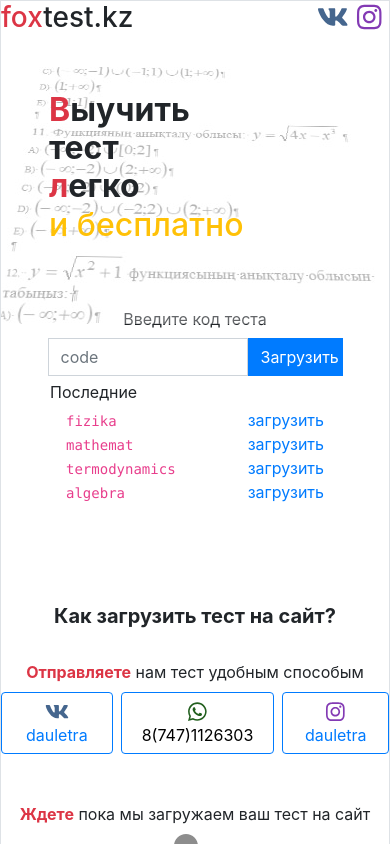
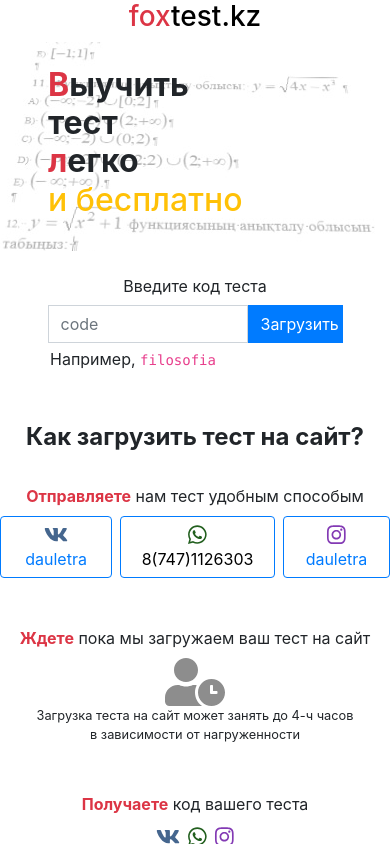
Before and after one commit to dauletra/foxtest-mirinda, a Vue app: page / in a window 390 px wide. Shown: the top 844 px of the page. Built offline with nearby package versions, Linux system fonts and the light colour scheme; what vue2-touch-events would draw is missing.

Commit message:
main page redesign: last codes update and remove

```diff
--- a/src/App.vue
+++ b/src/App.vue
@@ -1,12 +1,14 @@
 <template>
-    <div class="container-fluid px-0 border" style="max-width: 700px">
-        <div class="h3 d-flex justify-content-between">
+    <div class="container-fluid px-0" style="max-width: 700px">
+        <div class="h3 d-flex justify-content-center">
             <!-- header -->
             <span>
-                <sp>fox</sp><span class="">test.kz</span>
+                <a href="/" class="text-decoration-none">
+                    <sp>fox</sp><span class="" style="color: black;">test.kz</span>
+                </a>
             </span>
-            <span>
-                <font-awesome-icon :icon="['fab', 'vk']" style="color: #45668e" />
+            <span class="d-none">
+                <font-awesome-icon :icon="['fab', 'vk']" class="mx-2" style="color: #45668e" />
                 <font-awesome-icon :icon="['fab', 'instagram']" class="mx-2" style="color: #833ab4" />
             </span>
         </div>
@@ -14,11 +16,11 @@
 
         <Hero v-if="home" />
 
-        <Loader v-if="home" v-on:set_quiz_bank="set_quiz_bank" />
+        <Loader v-if="home" v-on:set_quiz_bank="set_quiz_bank" class="mt-3" />
 
-        <Quiz v-if="!home" v-bind:quiz_bank="quiz_bank" />
+        <Quiz v-if="!home" v-bind:quiz_bank="quiz_bank" class="mt-3" />
 
-        <Instruction v-if="home" />
+        <Instruction v-if="home" class="mt-5" />
 
 
         <div class="mt-3 small border-top border-bottom">
@@ -68,7 +70,6 @@
                 console.log('[' + Object.keys(quiz_bank).join(', ') + ']');
                 if (quiz_bank._v !== this.version) {
                     console.log('Сайт не может открыть данную версию теста');
-                    this.quiz_version_message = 'Сайт не может открыть данную версию теста. Версия теста: ' + quiz_bank._v;
                     return;
                 }
                 console.groupEnd('quiz_bank_info');
--- a/src/components/Hero.vue
+++ b/src/components/Hero.vue
@@ -1,5 +1,5 @@
 <template>
-    <div class="row no-gutters py-4 my-header">
+    <div class="row no-gutters my-header">
         <div class="header-bg"></div>
         <div class="h2 col-12 col-sm-8 p-4">
             <div class="pl-4 font-weight-bold" style="">
@@ -9,7 +9,7 @@
                 <span class="text-warning h2" style="">и бесплатно</span>
             </div>
         </div>
-        <div class="position-relative d-none d-sm-block col-sm-4" style="height: 330px; transform: rotate(-2deg);">
+        <div class="position-relative d-none d-sm-block col-sm-4 pl-4" style="height: 330px; transform: rotate(-8deg);">
             <div class="position-absolute">
                 <img src="../assets/mobile.gif" width="138" style="margin-left: 11px; margin-top: 13px" />
             </div>
--- a/src/components/Instruction.vue
+++ b/src/components/Instruction.vue
@@ -1,7 +1,7 @@
 <template>
     <div>
         <div class="d-flex flex-column justify-content-center">
-            <div class="text-center h5 font-weight-bold">Как загрузить тест на сайт?</div>
+            <div class="text-center h4 font-weight-bold">Как загрузить тест на сайт?</div>
 
             <div class="my-4">
                 <div class="text-center"><sp class="font-weight-bold">Отправляете</sp> нам тест удобным способым</div>
@@ -40,7 +40,7 @@
         <div style="height: 50px;"></div>
 
         <div class="d-flex flex-column justify-content-center">
-            <div class="text-center h5 font-weight-bold">Какие тесты принимает сайт?</div>
+            <div class="text-center h4 font-weight-bold">Какие тесты принимает сайт?</div>
 
             <div class="mt-4">
                 <div class="text-center">
--- a/src/components/Loader.vue
+++ b/src/components/Loader.vue
@@ -7,11 +7,11 @@
             <div>
                 <div class="d-flex justify-content-center align-content-center" >
                     <div class="pr-sm-3" style="width: 200px">
-                        <input placeholder="code" v-model.trim="input_code.code" v-on:keyup.enter="load_quiz_input_code" v-bind:disabled="input_code.downloading"  type="text" class="form-control rounded-0" style="color: black;" />
-                        <div v-if="input_code.message.length > 0" class="text-danger font-weight-bold small">{{ input_code.message }}</div>
+                        <input placeholder="code" v-model.trim="input_code.code" v-on:keyup.enter="load_quiz(input_code)" v-bind:disabled="input_code.downloading"  type="text" class="form-control rounded-0" style="color: black;" />
+                        <div v-if="message.length > 0" class="text-danger small">{{ message }}</div>
                     </div>
                     <div class="">
-                        <button type="button" v-on:click="load_quiz_input_code" v-bind:disabled="input_code.downloading" class="btn btn-primary rounded-0" style="width: 95px">
+                        <button type="button" v-on:click="load_quiz(input_code)" v-bind:disabled="input_code.downloading" class="btn btn-primary rounded-0" style="width: 95px">
                         <span v-if="input_code.downloading">
                             <font-awesome-icon :icon="['fas', 'spinner']" spin />
                         </span>
@@ -45,11 +45,6 @@
                 </div>
             </div>
         </div>
-
-        <div v-if="quiz_version_message.length > 0" class="m-auto alert alert-danger" style="max-width: 350px; width: 100%; height: 100px;">
-            {{quiz_version_message}}
-        </div>
-        <div v-else style="height: 100px;"></div>
     </div>
 </template>
 
@@ -63,38 +58,22 @@
         name: "Loader",
         data() {
             return {
-                quiz_version_message: '',
-                quiz_bank: {},
                 input_code: {
                     code: '',
-                    downloading: false,
-                    message: ''
+                    downloading: false
                 },
-                last_codes: [
-                    {
-                        code: 'fizika',
-                        downloading: false
-                    },
-                    {
-                        code: 'mathemat',
-                        downloading: false
-                    },
-                    {
-                        code: 'termodynamics',
-                        downloading: false
-                    },
-                    {
-                        code: 'algebra',
-                        downloading: false
-                    }
-                ]
+                last_codes: [],
+                message: ''
             }
         },
         computed: { },
         created() {
-            return;
             let last_codes_string = localStorage.getItem('last_codes');
-            let last_codes_list = JSON.parse(last_codes_string) || [];
+            let last_codes_list = [];
+            try {
+                last_codes_list = JSON.parse(last_codes_string) || [];
+            } catch {}
+
             this.last_codes = last_codes_list.map(last_code => ({
                 code: last_code,
                 downloading: false
@@ -104,18 +83,17 @@
             remove_from_last_codes: function(code) {
                 let res = this.last_codes.filter(last_code => last_code.code === code);
                 if (res.length > 0) {
-                    console.log('@remove_from_last_codes');
+                    console.log('@Loader-remove_from_last_codes');
                     this.last_codes.splice(this.last_codes.indexOf(res[0]), 1);
                     let last_codes_list = this.last_codes.map(last_code => last_code.code);
                     localStorage.setItem('last_codes', JSON.stringify(last_codes_list))
                 }
             },
             update_last_codes: function(code) {
+                console.log('@Loader-update_last_codes');
                 let res = this.last_codes.filter(last_code => last_code.code === code);
                 if (res.length > 0) {
-                    console.log('@update_last_codes');
-                    return;
-                    // this.last_codes.splice(this.last_codes.indexOf(res[0]), 1);
+                    this.last_codes.splice(this.last_codes.indexOf(res[0]), 1);
                 }
                 if (this.last_codes.length > 4) {
                     this.last_codes.splice(4);
@@ -127,38 +105,35 @@
                 let last_codes_list = this.last_codes.map(last_code => last_code.code);
                 localStorage.setItem('last_codes', JSON.stringify(last_codes_list));
             },
-            load_quiz_input_code: function() {
-                this.input_code = {
-                    ...this.input_code, message: ''
-                };
-                this.load_quiz(this.input_code);
-            },
-
-            load_quiz: function(down_code) {
-                console.log('@load_quiz');
-                console.log('code: ' + down_code.code);
-                if (down_code.code.length === 0)
+            load_quiz: function(quiz_code) {
+                console.log('@Loader-load_quiz');
+                console.log('Код: ' + quiz_code.code);
+                if (quiz_code.code.length === 0)
                     return;
-                // this.update_last_codes(down_code.code);
-                down_code.downloading = true;
-
-                axios.get(api_url+down_code.code)
+                quiz_code.downloading = true;
+                // this.update_last_codes(quiz_code.code);
+                axios.get(api_url+quiz_code.code + '/')
                     .then(response => {
-                        console.log(' - Ответ получен');
+                        console.log('Ответ получен...');
+                        // console.log(response.data);
                         if (response.data.has_error) {
-                            down_code.message = response.data.message;
-                            this.remove_from_last_codes(response.data.code);
+                            console.log('Ожидаемая ошибка...');
+                            this.message = response.data.message;
+                            this.remove_from_last_codes(quiz_code.code);
                             console.log(response.data);
                         } else {
-                            this.$emit('set_quiz_bank', response.data)
+                            this.$emit('set_quiz_bank', response.data);
+                            this.update_last_codes(quiz_code.code);
                         }
                     })
                     .catch(error => {
-                        console.error(' - Ошибка. Свяжитесь с разработчиками: ', error);
-                        console.log(error.response.data);
+                        if (error) {
+                            console.log('Непревиденная ошибка!');
+                            console.log(error);
+                        }
                     })
                     .finally(() => {
-                        down_code.downloading = false;
+                        quiz_code.downloading = false;
                     });
             }
         },
```
